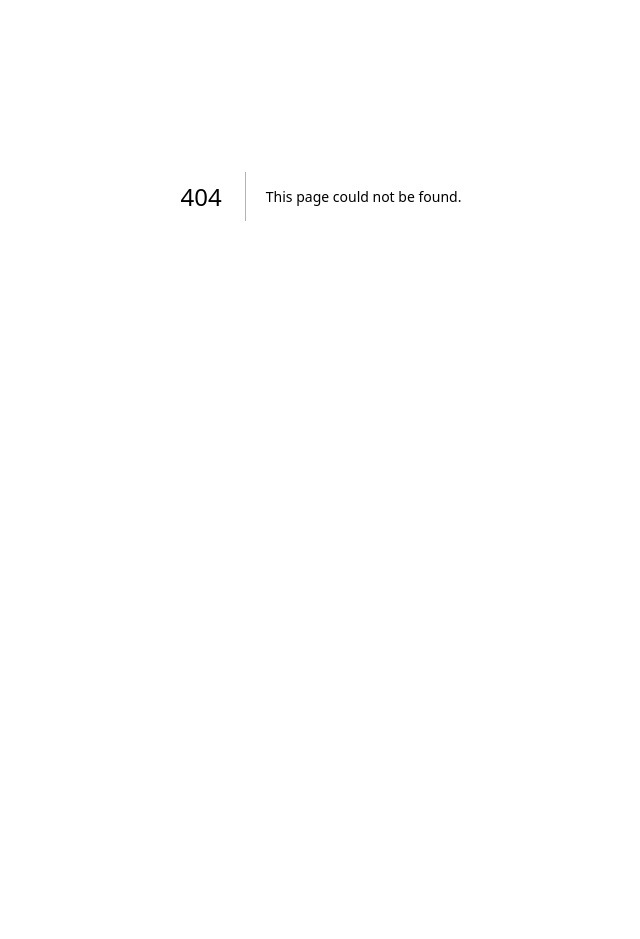
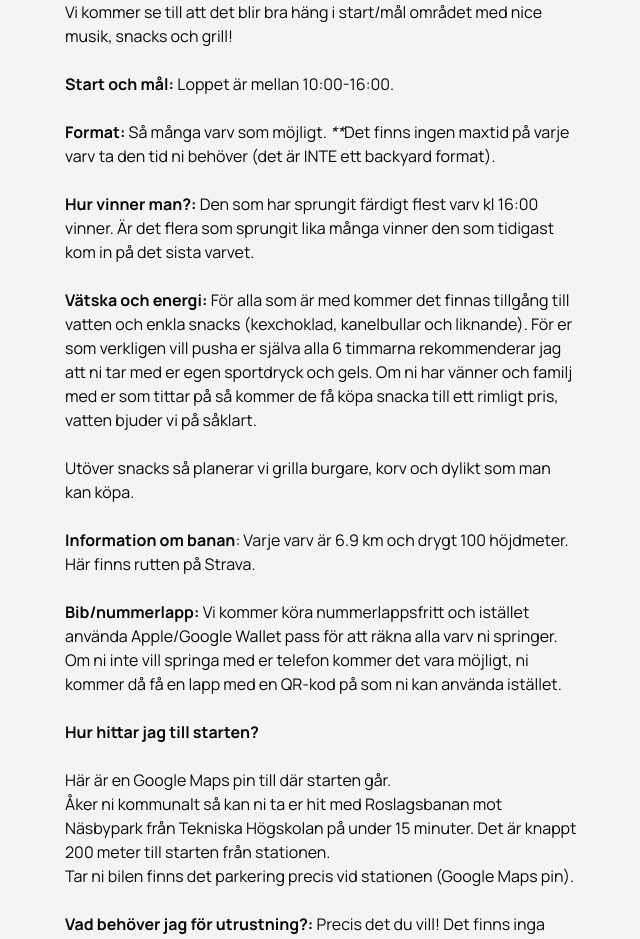
Before and after one commit to buren/altorpultra.se, a Next.js app: page /info in a window 1280 px wide. Before the commit this address had no page. Shown: the part 204-1143 px from the top of the page, without its empty margins (319-959 px from the left). Before the commit the page ends 800 px from the top, so only its background shows below. Built offline with nearby package versions, Linux system fonts and the light colour scheme.

Commit message:
Add /info page

```diff
--- /dev/null
+++ b/src/app/info/page.tsx
@@ -0,0 +1,48 @@
+import SectionTitle from "@/components/SectionTitle"
+
+export default function Info() {
+  return (
+    <>
+      <div className="min-h-screen bg-gray-100">
+        <main className="container mx-auto px-4 py-8">
+          <section className="mb-12">
+            <div className="mx-auto max-w-lg">
+              <SectionTitle title="Information på hemsidan" />
+              <p>Det finns absolut inget krav på hur många varv man springer, om det är att promenera ett varv med barnvagn, springa ett eller tio varv är helt upp till er! Alla är välkomna och det kommer vara en salig blandning. Det går alldeles utmärkt att ta sig an ett varv och sedan vila i 1, 2, 3 eller 4 timmar och sedan ta sig an ett till, alla gör som man vill.</p>
+              <p>Vi kommer se till att det blir bra häng i start/mål området med nice musik, snacks och grill!</p>
+              <br />
+              <p><strong>Start och mål:</strong> Loppet är mellan 10:00-16:00.</p>
+              <br />
+              <p><strong>Format:</strong> Så många varv som möjligt. <em>**</em>Det finns ingen maxtid på varje varv ta den tid ni behöver (det är INTE ett backyard format). </p>
+              <br />
+              <p><strong>Hur vinner man?:</strong> Den som har sprungit färdigt flest varv kl 16:00 vinner. Är det flera som sprungit lika många vinner den som tidigast kom in på det sista varvet.</p>
+              <br />
+              <p><strong>Vätska och energi:</strong> För alla som är med kommer det finnas tillgång till vatten och enkla snacks (kexchoklad, kanelbullar och liknande). För er som verkligen vill pusha er själva alla 6 timmarna rekommenderar jag att ni tar med er egen sportdryck och gels. Om ni har vänner och familj med er som tittar på så kommer de få köpa snacka till ett rimligt pris, vatten bjuder vi på såklart.</p>
+              <br />
+              <p>Utöver snacks så planerar vi grilla burgare, korv och dylikt som man kan köpa.</p>
+              <br />
+              <p><strong>Information om banan</strong>: Varje varv är 6.9 km och drygt 100 höjdmeter. <a href="https://www.strava.com/routes/3337146615650736332">Här finns rutten på Strava</a>.</p>
+              <br />
+              <p><strong>Bib/nummerlapp:</strong> Vi kommer köra nummerlappsfritt och istället använda Apple/Google Wallet pass för att räkna alla varv ni springer. Om ni inte vill springa med er telefon kommer det vara möjligt, ni kommer då få en lapp med en QR-kod på som ni kan använda istället.</p>
+              <br />
+              <p><strong>Hur hittar jag till starten?</strong></p>
+              <br />
+              <p>Här är en <a href="https://maps.app.goo.gl/W14VxkKt3ajJaBgKA">Google Maps pin</a> till där starten går. </p>
+              <p>Åker ni kommunalt så kan ni ta er hit med Roslagsbanan mot Näsbypark från Tekniska Högskolan på under 15 minuter. Det är knappt 200 meter till starten från stationen.</p>
+              <p>Tar ni bilen finns det parkering precis vid stationen (<a href="https://maps.app.goo.gl/UBk2QJHDFteU7duH9">Google Maps pin</a>).</p>
+              <br />
+              <p><strong>Vad behöver jag för utrustning?:</strong> Precis det du vill! Det finns inga specifika krav på utrustning.</p>
+              <br />
+              <p><strong>Värdesaker:</strong> Ta gärna med så lite värdesaker som möjligt och i första hand lägg det i bilen, ge det till en kompis eller familjemedlem som är på plats. Skulle det inte vara möjligt så kan ni lämna t.ex telefon och plånbok så har vi koll på det under dagen, har ni andra behov hör av er. </p>
+              <br />
+              <p><strong>Väskor:</strong> Väskor med tröjor, extra skor, energi etc kommer ni kunna lämna på området och vi kommer generellt ha lite koll, dock kan vi ej ansvara för värdesaker i väskorna.</p>
+              <br />
+              <p>Har ni frågor är det bara att höra av er till <a className="underline" href="mailto:altorpultra@gmail.com">altorpultra@gmail.com</a>.</p>
+
+            </div>
+          </section>
+        </main>
+      </div>
+    </>
+  )
+}
--- a/src/app/layout.tsx
+++ b/src/app/layout.tsx
@@ -8,7 +8,7 @@ const manrope = Manrope({ subsets: ['latin'] });
 
 export const metadata: Metadata = {
   title: "Altorp Ultra - May 10, 2025",
-  description: 'Join us for an epic day. Altorp 6.7 km loop - "Långa gula". May 10 2025, 10:00-18:00. As many laps as you can.',
+  description: 'Join us for an epic day. Altorp 6.7 km loop - "Långa gula". May 10 2025, 10:00-16:00. As many laps as you can.',
 };
 
 export default function RootLayout({
--- a/src/components/AltorpUltra.tsx
+++ b/src/components/AltorpUltra.tsx
@@ -10,15 +10,16 @@ import SectionTitle from "./SectionTitle"
 import RegisterButton from "./RegisterButton"
 import { routePhotos } from "@/lib/route-photos"
 import PhotoGallery from "./PhotoGallery"
+import Link from "next/link"
 
 function eventStructuredData() {
   return {
     "@context": "https://schema.org",
     "@type": "Event",
     "name": "Altorp Ultra",
-    "description": "Join us for an epic day. Altorp 6.7 km loop - 'Långa gula'. May 10, 2025, 10:00-18:00. As many laps as you can.",
+    "description": "Join us for an epic day. Altorp 6.7 km loop - 'Långa gula'. May 10, 2025, 10:00-16:00. As many laps as you can.",
     "startDate": "2025-05-10T10:00:00+02:00",
-    "endDate": "2025-05-10T18:00:00+02:00",
+    "endDate": "2025-05-10T16:00:00+02:00",
     "eventAttendanceMode": "https://schema.org/OfflineEventAttendanceMode",
     "eventStatus": "https://schema.org/EventScheduled",
     "location": {
@@ -92,10 +93,12 @@ export function AltorpUltra() {
               <li className="leading-8">Join us for an epic day.</li>
               <li className="leading-8">Altorp 6.7 km loop - &lsquo;Långa gula&lsquo;.</li>
               <li className="leading-8">~120m of elevation per loop.</li>
-              <li className="leading-8">May 10 2025, between 10:00 and 18:00.</li>
+              <li className="leading-8">May 10 2025, between 10:00 and 16:00.</li>
               <li className="leading-8">As many laps as you can in 8 hours.</li>
               <li className="leading-8">Go further than you think.</li>
               <li className="leading-8">Challenge yourself, friends and family.</li>
+              <li className="leading-8">Everyone is welcome.</li>
+              <li className="leading-8">Detailed race info can be <Link className="underline text-blue-400" href="/info">found here</Link>.</li>
             </ul>
 
             <section className="text-center mt-4">
@@ -120,7 +123,7 @@ export function AltorpUltra() {
                 <Clock className="h-8 w-8 text-primary mr-4" />
                 <div>
                   <h3 className="font-semibold text-lg">Duration</h3>
-                  <p>10:00-18:00 (8h)</p>
+                  <p>10:00-16:00 (8h)</p>
                 </div>
               </CardContent>
             </Card>
@@ -150,7 +153,7 @@ export function AltorpUltra() {
                   <Route className="h-8 w-8 text-primary mr-4" />
                   <div>
                     <h3 className="font-semibold text-lg">Strava route</h3>
-                    <p>&quot;Långa gula&quot; 6.7km</p>
+                    <p>&quot;Långa gula&quot; 6.9km</p>
                   </div>
                 </CardContent>
               </Card>
--- a/src/components/RegisterButton.tsx
+++ b/src/components/RegisterButton.tsx
@@ -22,6 +22,8 @@ export default function RegisterButton() {
       }
     });
 
+    // TODO handle links like: https://altorpultra.se/?utm_source=https%3A%2F%2Flinks.washere.io%2F%3FmemberNo%3D5QTPB0
+
     setRegisterUrl(url.toString());
   }, [searchParams]);
 
```
